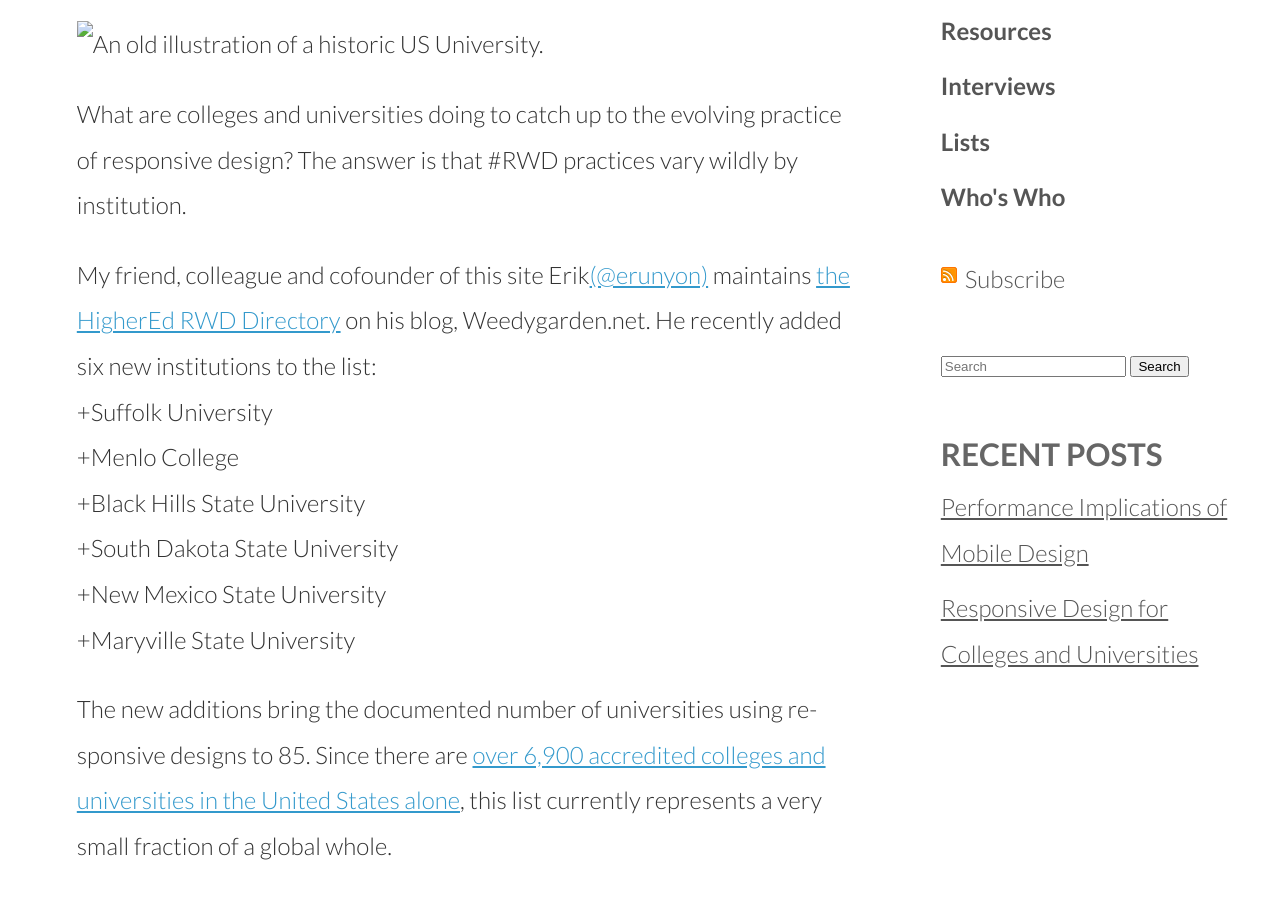
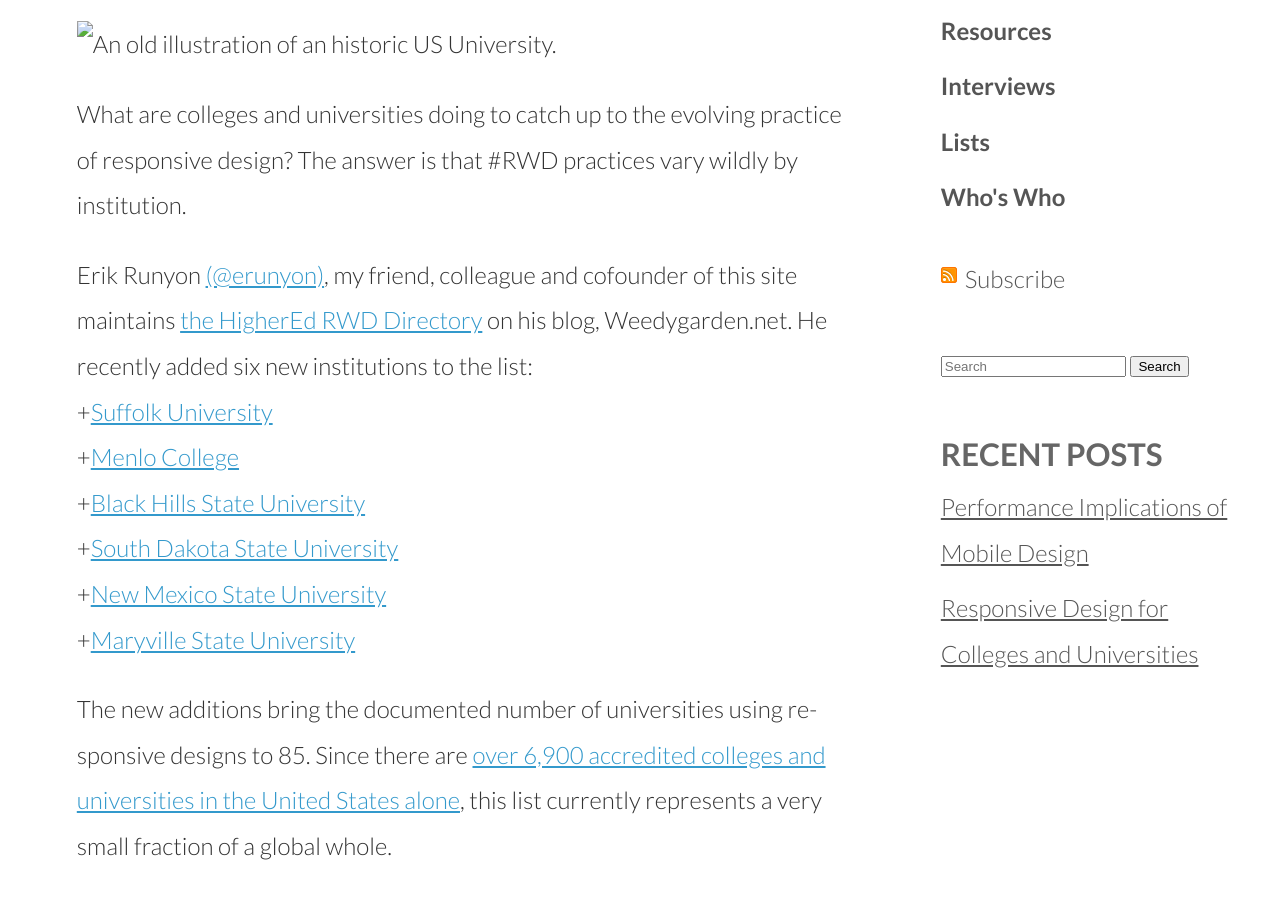
Before and after one commit to thedougco/responsive.ly, a Jekyll site: the page built from _posts/2013-03-17-higher-education-makes-progress-in-responsive.md, in a window 1280 px wide and 900 px high, scrolled down 287 px. Built offline with Jekyll 4.4.1, drawn with Linux system fonts in a browser that asks for light colours; nearby versions of some CDN libraries; Markdown is read by kramdown in place of the engine named in the settings; comment, search, counter and statistics services are not loaded.

Commit message:
Post edits

```diff
--- a/_posts/2013-03-17-higher-education-makes-progress-in-responsive.md
+++ b/_posts/2013-03-17-higher-education-makes-progress-in-responsive.md
@@ -4,17 +4,17 @@
 date: 2013-03-17
 categories: [Mobile, Performance]
 ---
-<img src="college.png" width="100%" alt="An old illustration of a historic US University." />
+<img src="college.png" width="100%" alt="An old illustration of an historic US University." />
 
 What are colleges and universities doing to catch up to the evolving practice of responsive design? The answer is that #RWD practices vary wildly by institution.
 
-My friend, colleague and cofounder of this site Erik[(@erunyon)](http://www.twitter.com/@erunyon) maintains [the HigherEd RWD Directory](http://weedygarden.net/highered-rwd-directory/) on his blog, Weedygarden.net. He recently added six new institutions to the list:
-+Suffolk University
-+Menlo College
-+Black Hills State University
-+South Dakota State University
-+New Mexico State University
-+Maryville State University
+Erik Runyon [(@erunyon)](http://www.twitter.com/@erunyon), my friend, colleague and cofounder of this site maintains [the HigherEd RWD Directory](http://weedygarden.net/highered-rwd-directory/) on his blog, Weedygarden.net. He recently added six new institutions to the list:
++[Suffolk University](http://www.suffolk.edu/)
++[Menlo College](http://www.menlo.edu/)
++[Black Hills State University](http://www.bhsu.edu/)
++[South Dakota State University](http://www.sdstate.edu/)
++[New Mexico State University](http://www.nmsu.edu/)
++[Maryville State University](http://www.maryville.edu/explore/)
 
 The new additions bring the documented number of universities using responsive designs to 85. Since there are [over 6,900 accredited colleges and universities in the United States alone](http://http://ope.ed.gov/accreditation/GetDownloadFile.aspx), this list currently represents a very small fraction of a global whole.
 
```
